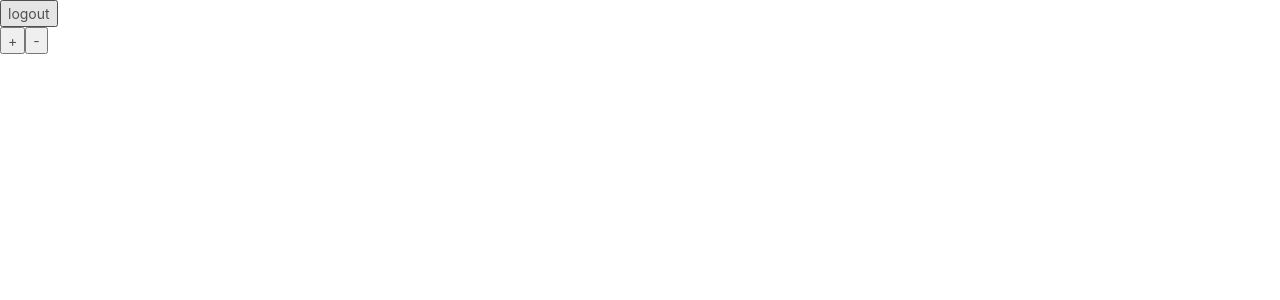
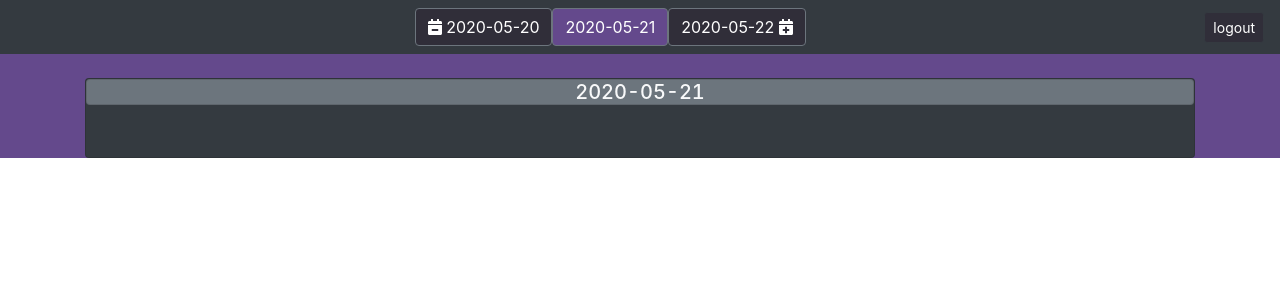
Before and after one commit to jeicamaciej/training-app, a React (Create React App) app in the folder front/: page /home in a window 1280 px wide. Shown: the top 300 px of the page. Built offline with nearby package versions, Linux system fonts and the light colour scheme; no server answers; sample sign-in values are in the browser's storage.

Commit message:
added react-bootstrap

```diff
--- a/front/package.json
+++ b/front/package.json
@@ -3,13 +3,18 @@
   "version": "0.1.0",
   "private": true,
   "dependencies": {
+    "@fortawesome/fontawesome-svg-core": "^1.2.28",
+    "@fortawesome/free-solid-svg-icons": "^5.13.0",
+    "@fortawesome/react-fontawesome": "^0.1.9",
     "@react-navigation/native": "^5.4.0",
     "@testing-library/jest-dom": "^4.2.4",
     "@testing-library/react": "^9.5.0",
     "@testing-library/user-event": "^7.2.1",
     "antd": "^4.2.2",
     "axios": "^0.19.2",
+    "bootstrap": "^4.5.0",
     "react": "^16.13.1",
+    "react-bootstrap": "^1.0.1",
     "react-datetime": "^2.16.3",
     "react-dom": "^16.13.1",
     "react-modal": "^3.11.2",
--- a/front/src/App.js
+++ b/front/src/App.js
@@ -4,6 +4,7 @@ import Register from "./register";
 import Login from "./login";
 import Day from "./day";
 import PageNotFound from "./pagenotfound";
+import Test from "./logout";
 
 function App() {
   return (
--- a/front/src/day.js
+++ b/front/src/day.js
@@ -3,6 +3,22 @@ import axios from "axios";
 import { withRouter } from "react-router-dom";
 import Training from "./trainingg";
 import Logout from "./logout";
+import Modal from "react-modal";
+import "bootstrap/dist/css/bootstrap.min.css";
+import {
+  Container,
+  Row,
+  Col,
+  Card,
+  Badge,
+  Button,
+  Navbar,
+  Nav,
+} from "react-bootstrap";
+import "react-bootstrap/dist/react-bootstrap.min.js";
+import { FontAwesomeIcon } from "@fortawesome/react-fontawesome";
+import { faCalendarPlus } from "@fortawesome/free-solid-svg-icons";
+import { faCalendarMinus } from "@fortawesome/free-solid-svg-icons";
 
 function Day(props) {
   const [date, setDate] = useState(new Date());
@@ -14,6 +30,7 @@ function Day(props) {
   let [dateChangeValue, setDateChangeValue] = useState(0);
   const [userRole, setUserRole] = useState([]);
   const [isUserAdmin, setUserAdmin] = useState(false);
+  const [isModalOpen, setIsModalOpen] = useState(false);
 
   useEffect(() => {
     if (token === null) {
@@ -75,19 +92,68 @@ function Day(props) {
     setTimeout(() => props.history.push("/login"), 250);
   }
 
+  function formatDate(value) {
+    let newDate = new Date(date);
+    newDate.setDate(newDate.getDate() + value);
+    return newDate.toISOString().slice(0, 10);
+  }
+
   return (
+    <div
+      style={{
+        backgroundColor: "#64498c",
+      }}
+    >
+      <Navbar bg="dark" variant="dark">
+        <Nav className="container-fluid">
+          <Nav.Item>{isUserAdmin && <button>admin</button>}</Nav.Item>
+          <Nav.Item className="ml-auto">
+            <Button
+              onClick={() => setDateChangeValue((dateChangeValue -= 1))}
+              variant={"secondary"}
+              size={"md"}
+              style={{ backgroundColor: "#302e39" }}
+            >
+              <FontAwesomeIcon icon={faCalendarMinus} /> {formatDate(-1)}
+            </Button>
+          </Nav.Item>
+          <Button
+            variant={"secondary"}
+            size={"md"}
+            style={{ backgroundColor: "#64498c" }}
+          >
+            {formatDate(0)}
+          </Button>
+          <Nav.Item>
+            <Button
+              onClick={() => setDateChangeValue((dateChangeValue += 1))}
+              variant={"secondary"}
+              size={"md"}
+              style={{ backgroundColor: "#302e39" }}
+            >
+              {formatDate(1)} <FontAwesomeIcon icon={faCalendarPlus} />
+            </Button>
+          </Nav.Item>
+          <Nav.Item className="ml-auto">
+            <Button
+              onClick={removeJWT}
+              variant={"dark"}
+              size={"sm"}
+              style={{ backgroundColor: "#302e39" }}
+            >
+              logout
+            </Button>
+          </Nav.Item>
+        </Nav>
+      </Navbar>
+      <br></br>
+      <Container>
         <div>
-      <div>
-        <button onClick={removeJWT}>logout</button>
-      </div>
-      <div>{isUserAdmin && <button>admin</button>}</div>
-      <button onClick={() => setDateChangeValue((dateChangeValue += 1))}>
-        +
-      </button>
-      <button onClick={() => setDateChangeValue((dateChangeValue -= 1))}>
-        -
-      </button>
-      <div>
+          <Card bg={"dark"} text={"light"}>
+            <Card.Title className="text-center">
+              <Card bg={"secondary"}>{date.toString()}</Card>
+            </Card.Title>
+            <Card.Body>
               {isTrainingPresent && (
                 <Training
                   id={training.id}
@@ -96,7 +162,10 @@ function Day(props) {
                   handler={handler}
                 />
               )}
+            </Card.Body>
+          </Card>
         </div>
+      </Container>
     </div>
   );
 }
--- a/front/src/index.js
+++ b/front/src/index.js
@@ -3,6 +3,7 @@ import ReactDOM from "react-dom";
 import "./index.css";
 import App from "./App";
 import * as serviceWorker from "./serviceWorker";
+import "bootstrap/dist/css/bootstrap.min.css";
 
 import { BrowserRouter as Router, Switch, Route } from "react-router-dom";
 import Register from "./register";
--- a/front/src/login.js
+++ b/front/src/login.js
@@ -40,7 +40,7 @@ class Login extends React.Component {
       localStorage.setItem("usernameOrEmail", this.state.loginValue);
       //console.log(localStorage.getItem("token"));
       //console.log(localStorage.getItem("usernameOrEmail"));
-      setTimeout(() => history.push("/home"), 1500);
+      setTimeout(() => history.push("/home"), 250);
     });
   };
 
--- /dev/null
+++ b/front/src/pagenotfound.js
@@ -0,0 +1,17 @@
+import React, { useState, useEffect } from "react";
+import { withRouter, Link } from "react-router-dom";
+
+class PageNotFound extends React.Component {
+  render() {
+    console.log("a");
+    return (
+      <div>
+        404
+        <br></br>
+        <Link to="/login">back to sign in</Link>
+      </div>
+    );
+  }
+}
+
+export default withRouter(PageNotFound);
```
Also changed, not shown: front/src/set.js (+12 -2 lines), 1 other file (tests, documents, lock files or other folders). Lines whose indentation alone changed are shown as unchanged.
